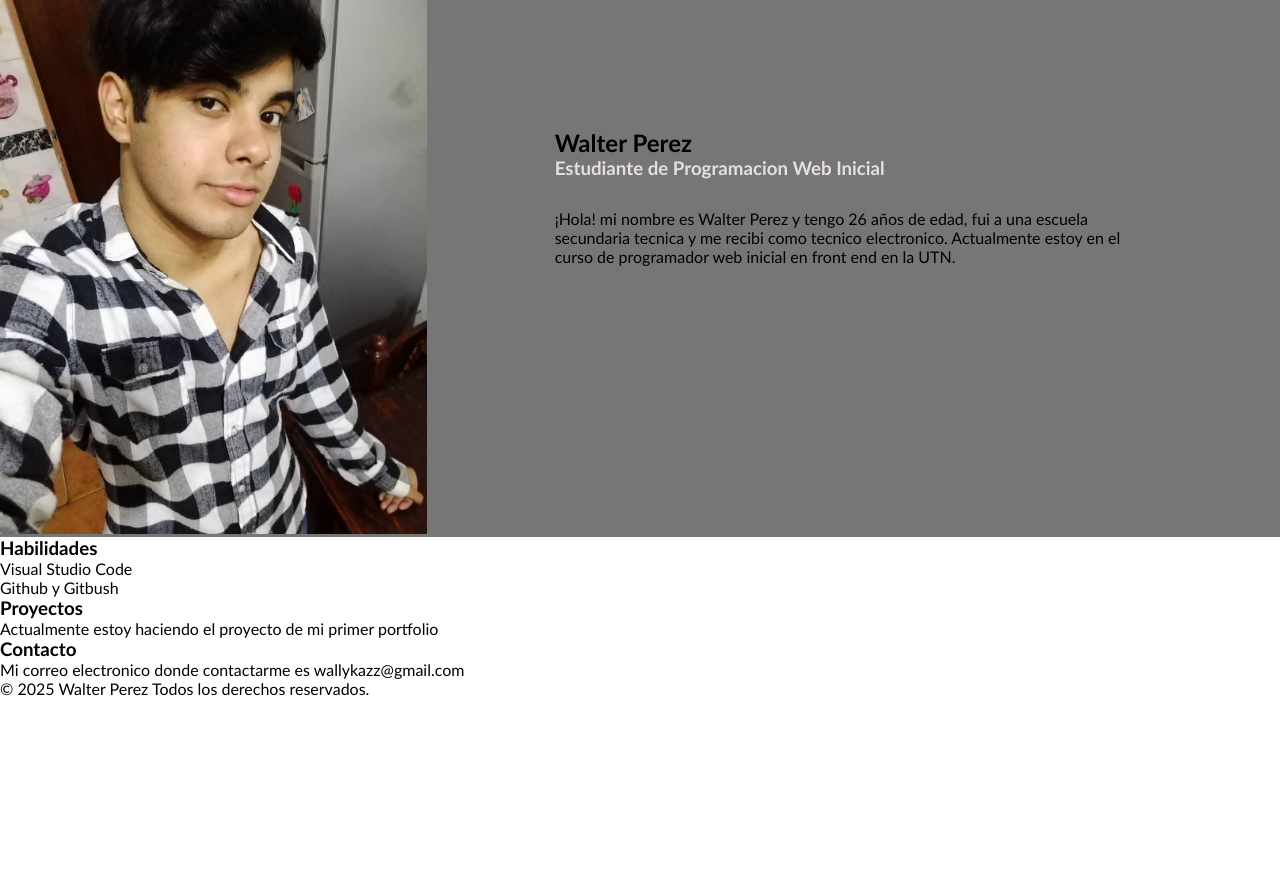
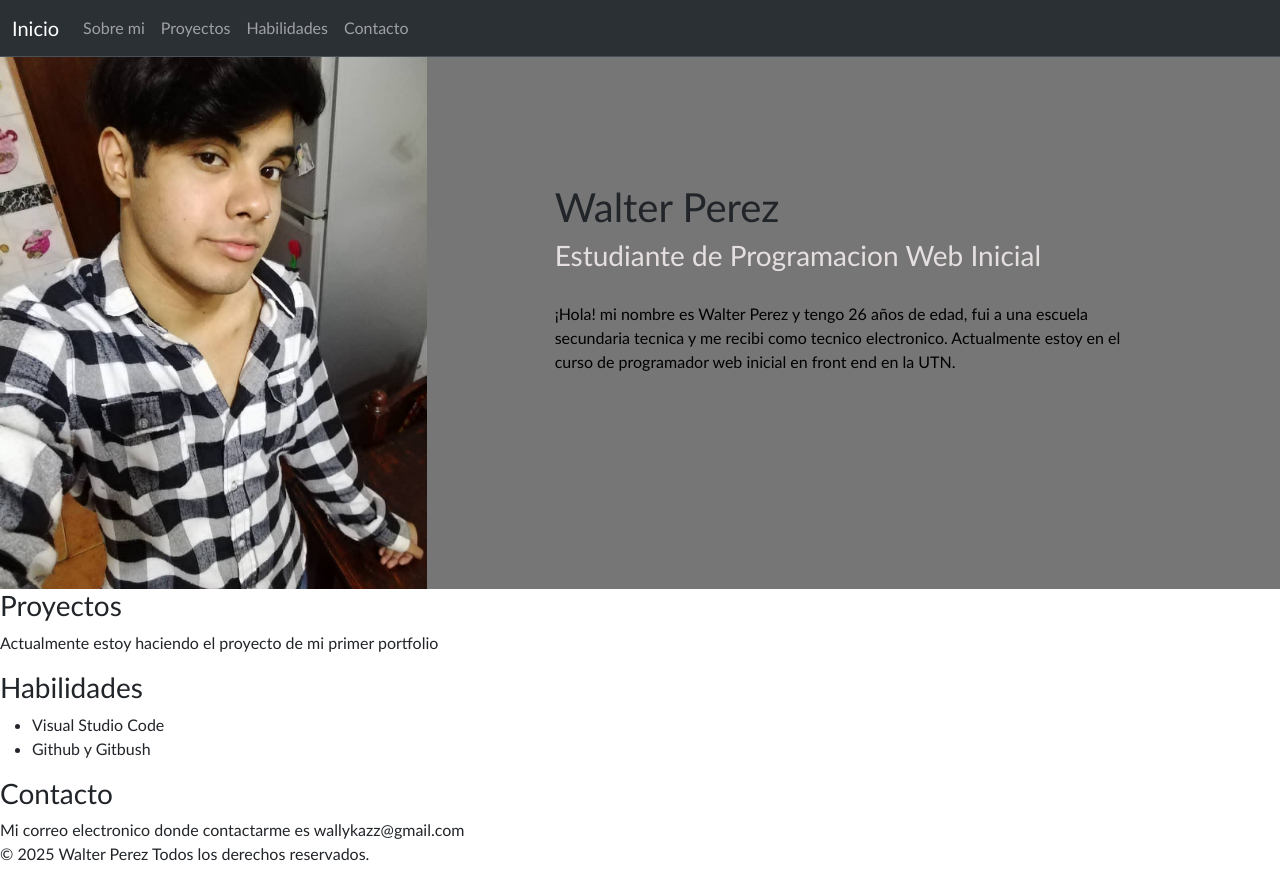
Before and after one commit to wallykazz/tp-1-portfolio, a plain HTML site: page index.html in a window 1280 px wide. Before the commit the page ends 800 px from the top, so only its background shows below. Drawn offline with nearby package versions, Linux system fonts and the light colour scheme.

Commit message:
se añadio barra de navegacion y menu hamburguesa con bootstrap

```diff
--- a/index.html
+++ b/index.html
@@ -6,41 +6,68 @@
   <meta name="viewport" content="width=device-width, initial-scale=1.0">
   <title>Portfolio De Walter Perez</title>
   <link rel="stylesheet" href="./styles/style.css">
+  <link href="https://cdn.jsdelivr.net/npm/bootstrap@5.3.6/dist/css/bootstrap.min.css" rel="stylesheet"
+    integrity="sha384-4Q6Gf2aSP4eDXB8Miphtr37CMZZQ5oXLH2yaXMJ2w8e2ZtHTl7GptT4jmndRuHDT" crossorigin="anonymous">
 </head>
 
 <body>
-  <section class="sobre-mi">
+  <header class="navegacion">
+    <nav class="navbar navbar-expand-lg bg-body-tertiary navbar bg-dark border-bottom border-body fixed-top"
+      data-bs-theme="dark">
+      <div class="container-fluid">
+        <a class="navbar-brand" href="#">Inicio</a>
+        <button class="navbar-toggler" type="button" data-bs-toggle="collapse" data-bs-target="#navbarNavAltMarkup"
+          aria-controls="navbarNavAltMarkup" aria-expanded="false" aria-label="Toggle navigation">
+          <span class="navbar-toggler-icon"></span>
+        </button>
+        <div class="collapse navbar-collapse" id="navbarNavAltMarkup">
+          <div class="navbar-nav">
+            <a class="nav-link" href="#sobre-mi">Sobre mi</a>
+            <a class="nav-link" href="#proyectos">Proyectos</a>
+            <a class="nav-link" href="#habilidades">Habilidades</a>
+            <a class="nav-link" href="#contacto">Contacto</a>
+          </div>
+        </div>
+      </div>
+    </nav>
+  </header>
+  <main>
+    <section id="sobre-mi" class="about-me">
       <div class="imagen">
         <img src="./assets/images/walter.jpeg" alt="Foto de Walter">
       </div>
       <div class="informacion">
         <h1>Walter Perez</h1>
         <h3>Estudiante de Programacion Web Inicial</h3>
-      <p>¡Hola! mi nombre es Walter Perez y tengo 26 años de edad, fui a una escuela secundaria tecnica y me recibi como
+        <p>¡Hola! mi nombre es Walter Perez y tengo 26 años de edad, fui a una escuela secundaria tecnica y me recibi
+          como
           tecnico electronico.
           Actualmente estoy en el curso de programador web inicial en front end en la UTN. </p>
       </div>
     </section>
-  <section class="habilidades">
+    <section id="proyectos" class="projects">
+      <h3>Proyectos</h3>
+      <p>Actualmente estoy haciendo el proyecto de mi primer portfolio</p>
+    </section>
+    <section id="habilidades" class="skills">
       <h3>Habilidades</h3>
       <ul>
         <li>Visual Studio Code</li>
         <li>Github y Gitbush</li>
       </ul>
     </section>
-  <section class="proyectos">
-    <h3>Proyectos</h3>
-    <p>Actualmente estoy haciendo el proyecto de mi primer portfolio</p>
-  </section>
-  <section class="contacto">
+    <section id="contacto" class="contact">
       <h3>Contacto</h3>
       Mi correo electronico donde contactarme es wallykazz@gmail.com
     </section>
+  </main>
 
   <footer>
     <p>© 2025 Walter Perez Todos los derechos reservados.</p>
   </footer>
-
+  <script src="https://cdn.jsdelivr.net/npm/bootstrap@5.3.6/dist/js/bootstrap.bundle.min.js"
+    integrity="sha384-j1CDi7MgGQ12Z7Qab0qlWQ/Qqz24Gc6BM0thvEMVjHnfYGF0rmFCozFSxQBxwHKO"
+    crossorigin="anonymous"></script>
 
 
 </body>
--- a/styles/style.css
+++ b/styles/style.css
@@ -10,13 +10,14 @@ body {
 
 }
 
-.sobre-mi {
+.about-me {
+  padding-top: 55px;
   background-color: rgb(119, 118, 118);
   display: flex;
 
 }
 
-.sobre-mi img {
+.about-me img {
   width: 100%;
 }
 
```
Lines whose indentation alone changed are shown as unchanged.
